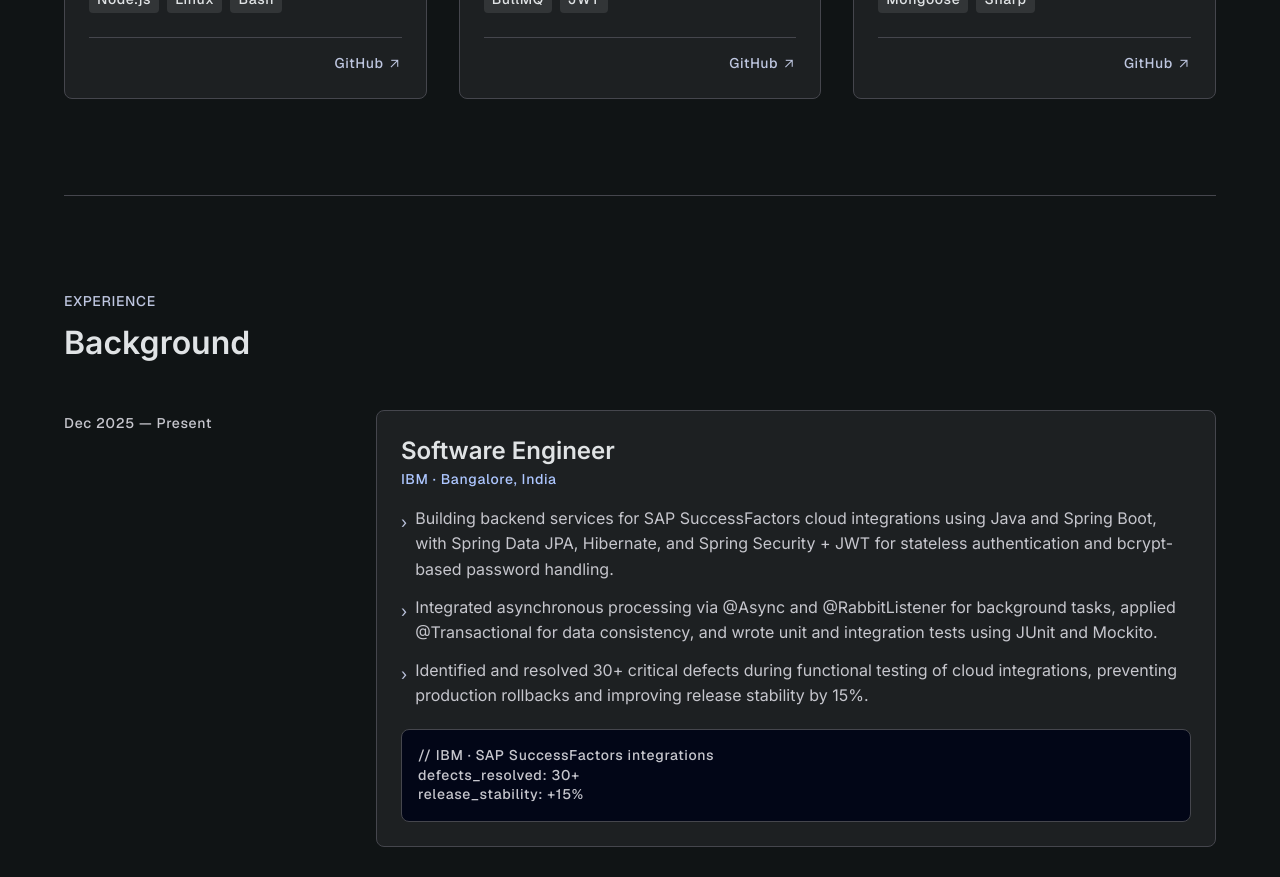
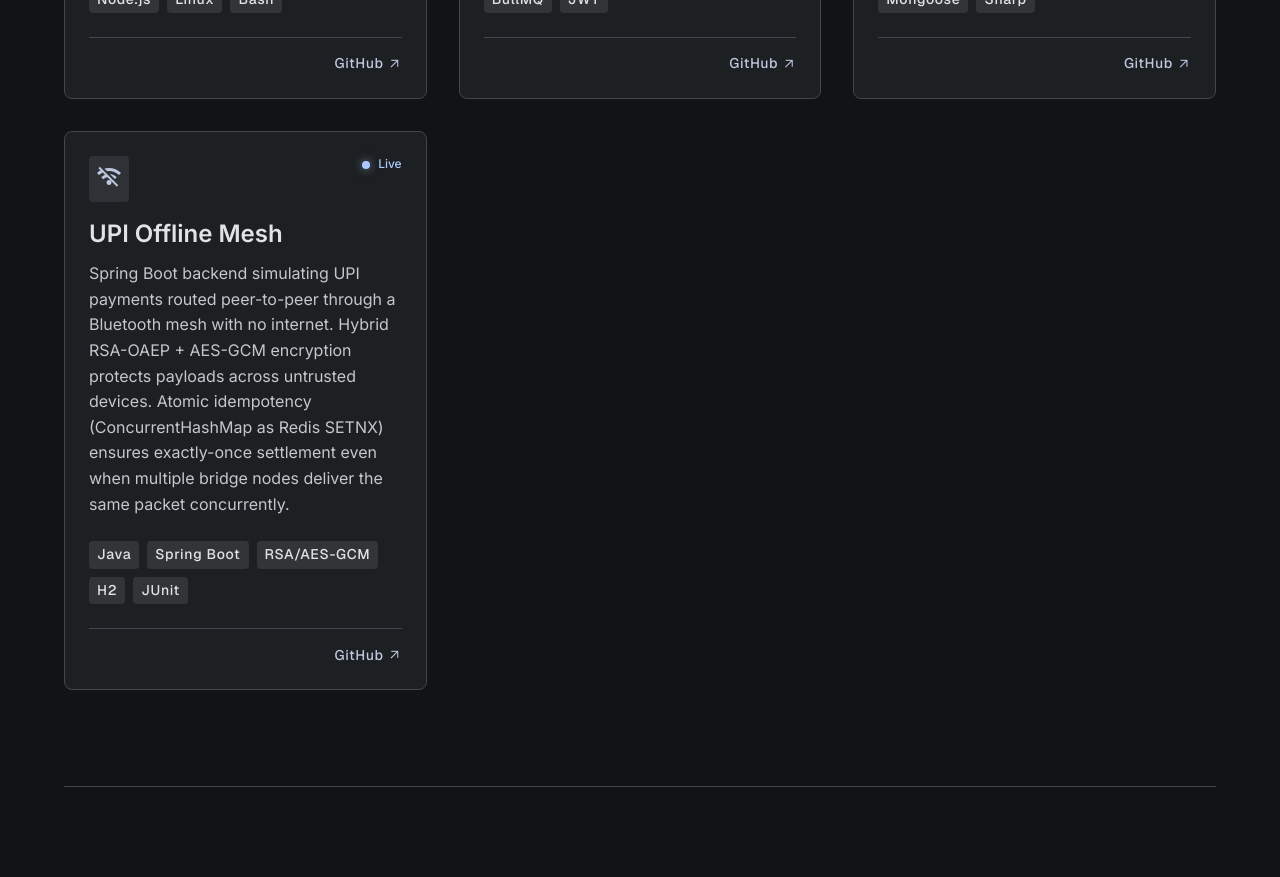
Before and after one commit to azammustafa66/portfolio-website, a Nuxt app: page / in a window 1280 px wide. Shown: the part 1420-2297 px from the top of the page. Built offline with nearby package versions, Linux system fonts and the light colour scheme.

Commit message:
add UPI Offline Mesh project

```diff
--- a/pages/index.vue
+++ b/pages/index.vue
@@ -305,6 +305,13 @@
     icon: 'image',
     repo: 'https://github.com/azammustafa66/image-processing-backend',
   },
+  {
+    name: 'UPI Offline Mesh',
+    description: 'Spring Boot backend simulating UPI payments routed peer-to-peer through a Bluetooth mesh with no internet. Hybrid RSA-OAEP + AES-GCM encryption protects payloads across untrusted devices. Atomic idempotency (ConcurrentHashMap as Redis SETNX) ensures exactly-once settlement even when multiple bridge nodes deliver the same packet concurrently.',
+    stack: ['Java', 'Spring Boot', 'RSA/AES-GCM', 'H2', 'JUnit'],
+    icon: 'wifi_off',
+    repo: 'https://github.com/azammustafa66/UPI_Without_Internet',
+  },
 ]
 
 const techStack = [
```
